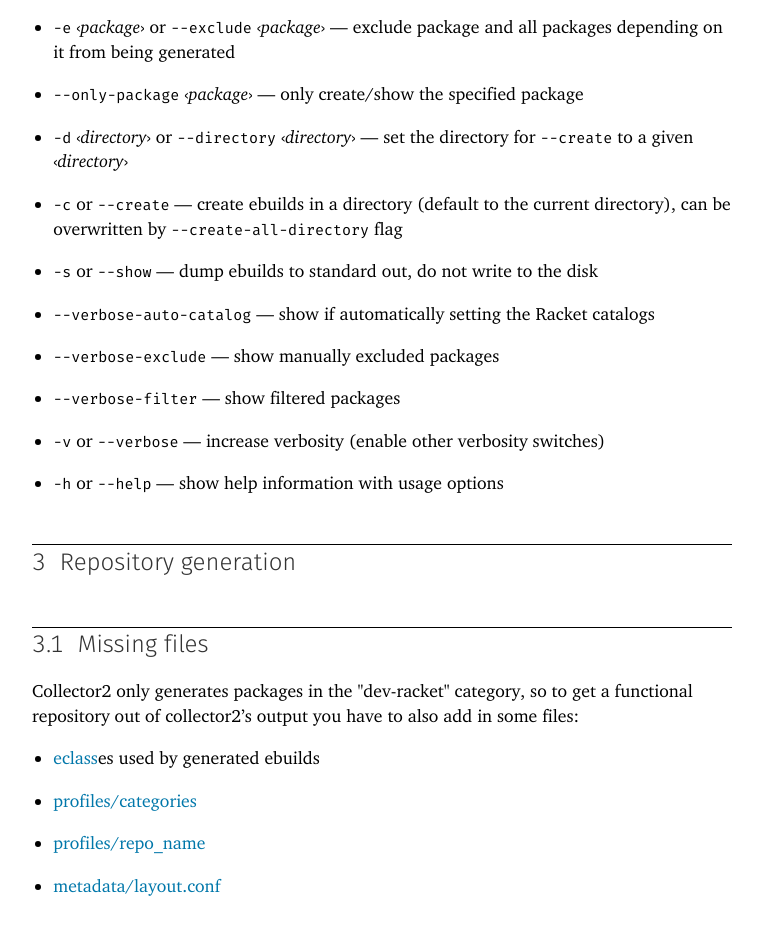
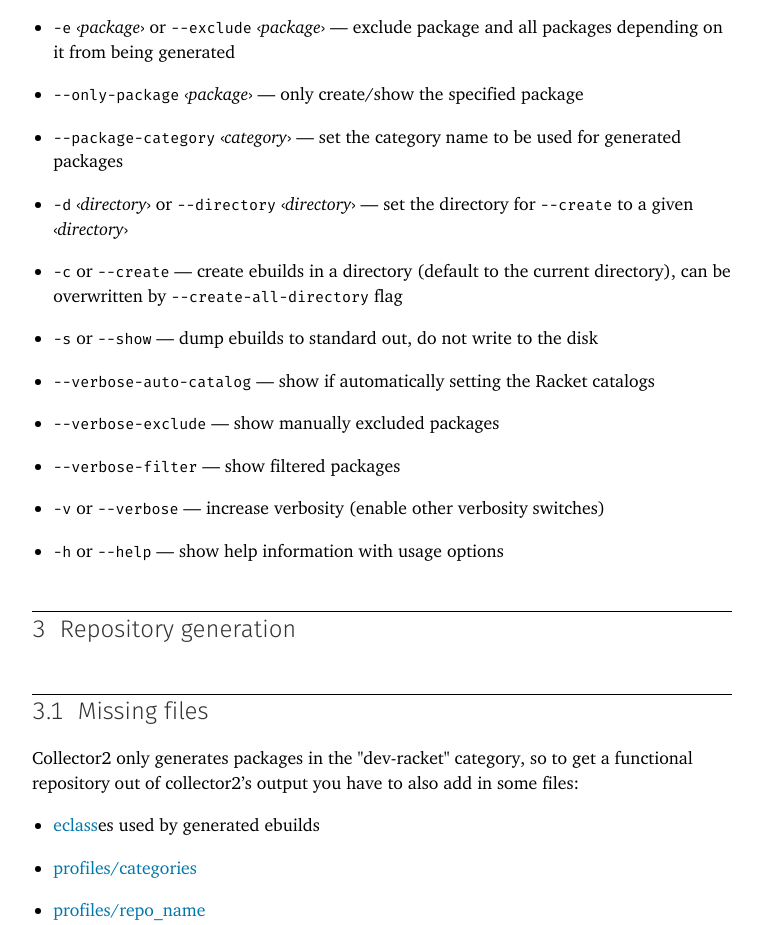
Before and after one commit to xgqt/collector2, a plain HTML site: page collector2.html in a window 1280 px wide. Shown: the part 1233-2158 px from the top of the page, without its empty margins (223-986 px from the left). Drawn offline with Linux system fonts and the light colour scheme.

Commit message:
deploy: dbf110d4a5a06ee8ae7e6b1fc0fd40fdc68cf9e9

```diff
--- a/collector2.html
+++ b/collector2.html
@@ -6,7 +6,8 @@
 &#8212;<wbr></wbr> exclude package from being generated,
 treat reverse dependencies as though the package did not exist</p></li><li><p><span class="nobreak"><span class="stt">-e</span></span> <span class="sroman">&#8249;<span style="font-style: italic">package</span>&#8250;</span> or <span class="nobreak"><span class="stt">--exclude</span></span> <span class="sroman">&#8249;<span style="font-style: italic">package</span>&#8250;</span>
 &#8212;<wbr></wbr> exclude package and all packages depending on it from being generated</p></li><li><p><span class="nobreak"><span class="stt">--only-package</span></span> <span class="sroman">&#8249;<span style="font-style: italic">package</span>&#8250;</span>
-&#8212;<wbr></wbr> only create/show the specified package</p></li><li><p><span class="nobreak"><span class="stt">-d</span></span> <span class="sroman">&#8249;<span style="font-style: italic">directory</span>&#8250;</span> or <span class="nobreak"><span class="stt">--directory</span></span> <span class="sroman">&#8249;<span style="font-style: italic">directory</span>&#8250;</span>
+&#8212;<wbr></wbr> only create/show the specified package</p></li><li><p><span class="nobreak"><span class="stt">--package-category</span></span> <span class="sroman">&#8249;<span style="font-style: italic">category</span>&#8250;</span>
+&#8212;<wbr></wbr> set the category name to be used for generated packages</p></li><li><p><span class="nobreak"><span class="stt">-d</span></span> <span class="sroman">&#8249;<span style="font-style: italic">directory</span>&#8250;</span> or <span class="nobreak"><span class="stt">--directory</span></span> <span class="sroman">&#8249;<span style="font-style: italic">directory</span>&#8250;</span>
 &#8212;<wbr></wbr> set the directory for <span class="nobreak"><span class="stt">--create</span></span> to a given <span class="sroman">&#8249;<span style="font-style: italic">directory</span>&#8250;</span></p></li><li><p><span class="nobreak"><span class="stt">-c</span></span> or <span class="nobreak"><span class="stt">--create</span></span>
 &#8212;<wbr></wbr> create ebuilds in a directory (default to the current directory),
 can be overwritten by <span class="nobreak"><span class="stt">--create-all-directory</span></span> flag</p></li><li><p><span class="nobreak"><span class="stt">-s</span></span> or <span class="nobreak"><span class="stt">--show</span></span>
```
Also changed, not shown: index.html (+2 -1 lines).
